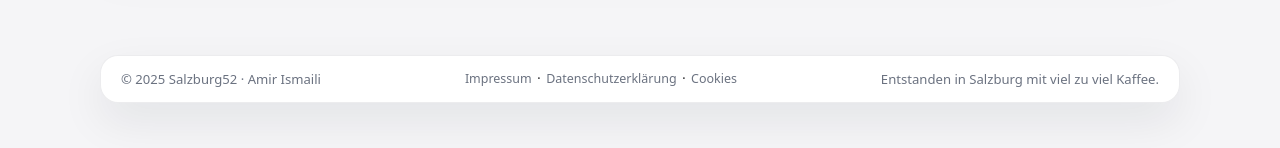
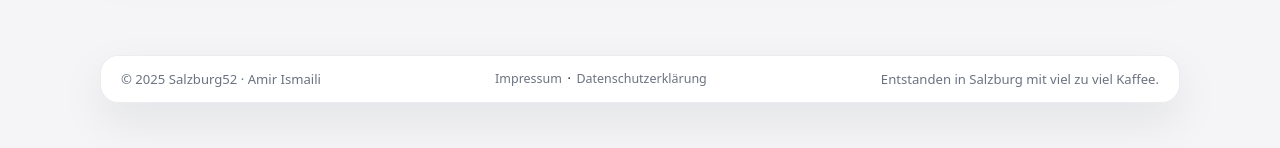
Before and after one commit to luv2loot/salzburg52, a Next.js app: page /de in a window 1280 px wide. Shown: the part 1264-1412 px from the top of the page. Built offline with nearby package versions, Linux system fonts and the light colour scheme.

Commit message:
Update Footer.js

```diff
--- a/components/Footer.js
+++ b/components/Footer.js
@@ -11,28 +11,23 @@ const phrases = {
 const legalLabels = {
   en: {
     impressum: "Imprint",
-    privacy: "Privacy Policy",
-    cookies: "Cookies"
+    privacy: "Privacy Policy"
   },
   de: {
     impressum: "Impressum",
-    privacy: "Datenschutzerklärung",
-    cookies: "Cookies"
+    privacy: "Datenschutzerklärung"
   },
   it: {
     impressum: "Note legali",
-    privacy: "Informativa privacy",
-    cookies: "Cookie"
+    privacy: "Informativa privacy"
   },
   fr: {
     impressum: "Mentions légales",
-    privacy: "Politique de confidentialité",
-    cookies: "Cookies"
+    privacy: "Politique de confidentialité"
   },
   es: {
     impressum: "Aviso legal",
-    privacy: "Política de privacidad",
-    cookies: "Cookies"
+    privacy: "Política de privacidad"
   }
 };
 
@@ -52,8 +47,6 @@ export default function Footer({ lang = "en" }) {
             <a href="/legal/impressum">{labels.impressum}</a>
             <span>·</span>
             <a href="/legal/privacy">{labels.privacy}</a>
-            <span>·</span>
-            <a href="/legal/cookies">{labels.cookies}</a>
           </nav>
         </div>
 
```
